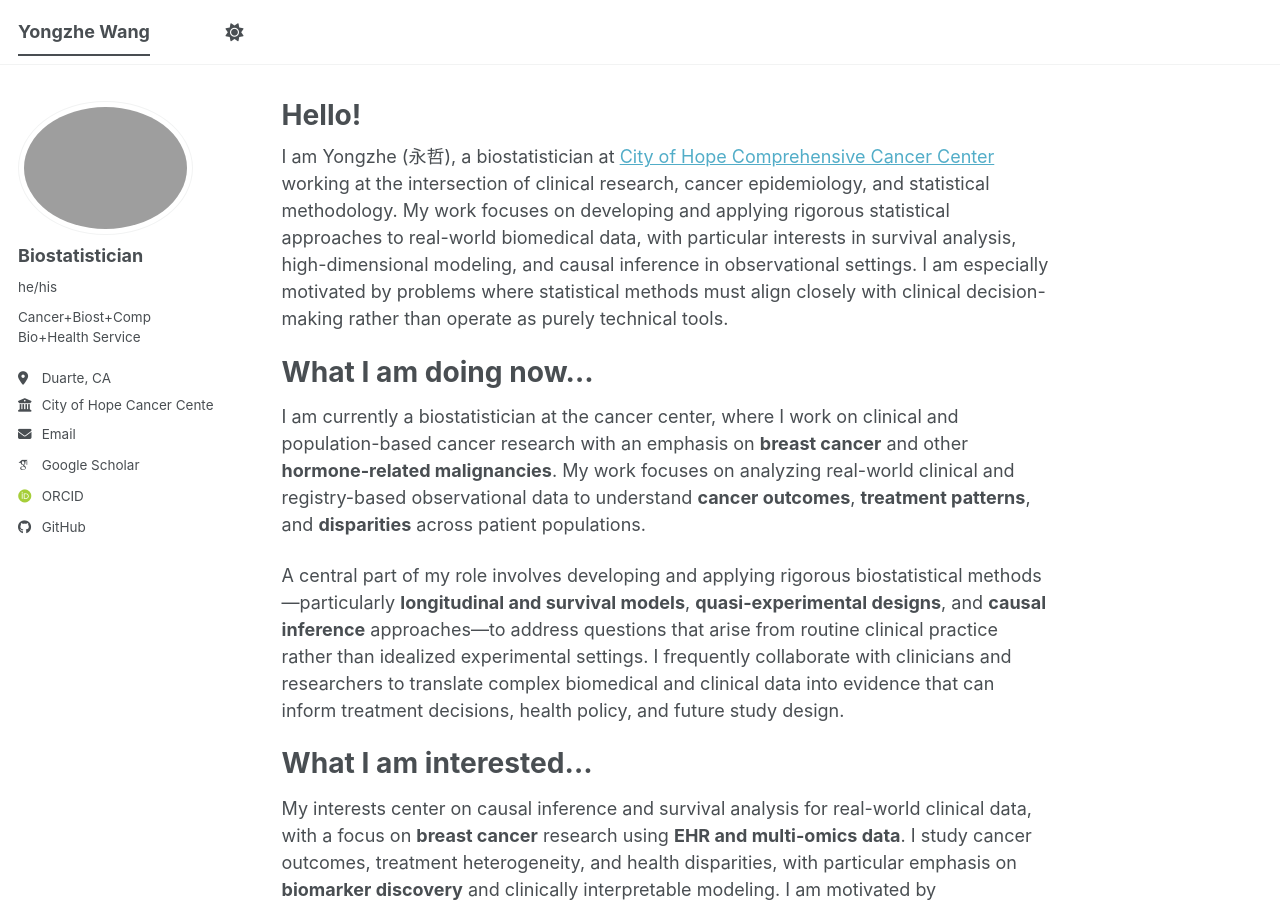
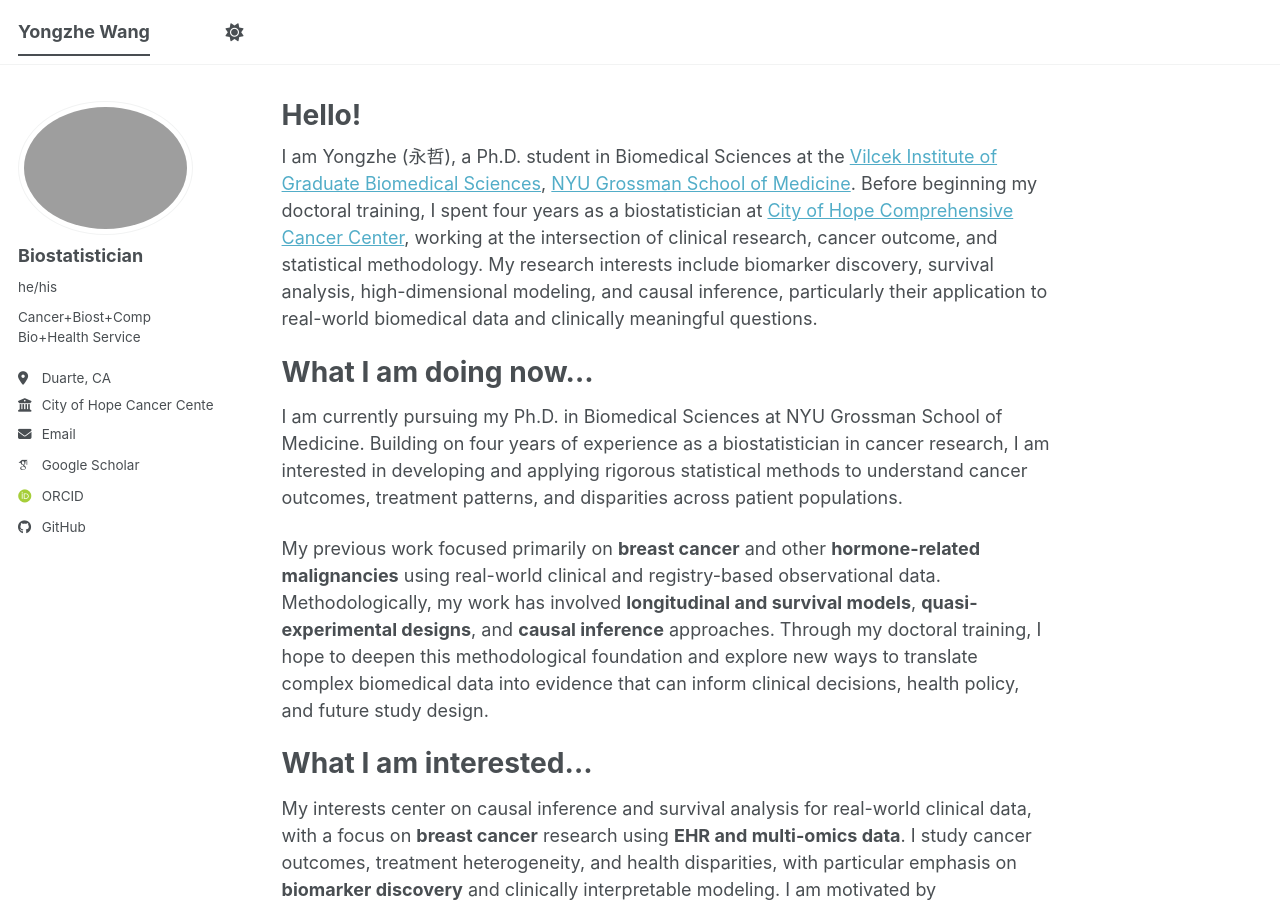
Before and after one commit to YzwIsALaity/yonwang, a Jekyll site: the page built from _pages/about.md, in a window 1280 px wide and 900 px high. Built offline with Jekyll 4.4.1, drawn with Linux system fonts in a browser that asks for light colours; some web fonts are replaced; a script bundle is joined from its source files by our own code; library files that are not in the unit come from our copies.

Commit message:
Update about.md

```diff
--- a/_pages/about.md
+++ b/_pages/about.md
@@ -7,13 +7,13 @@ redirect_from:
   - /about.html
 ---
 
-I am Yongzhe (永哲), a biostatistician at [City of Hope Comprehensive Cancer Center](https://www.cityofhope.org/) working at the intersection of clinical research, cancer epidemiology, and statistical methodology. My work focuses on developing and applying rigorous statistical approaches to real-world biomedical data, with particular interests in survival analysis, high-dimensional modeling, and causal inference in observational settings. I am especially motivated by problems where statistical methods must align closely with clinical decision-making rather than operate as purely technical tools.
+I am Yongzhe (永哲), a Ph.D. student in Biomedical Sciences at the [Vilcek Institute of Graduate Biomedical Sciences](https://med.nyu.edu/research/vilcek-institute-graduate-biomedical-sciences/), [NYU Grossman School of Medicine](https://med.nyu.edu). Before beginning my doctoral training, I spent four years as a biostatistician at [City of Hope Comprehensive Cancer Center](https://www.cityofhope.org/), working at the intersection of clinical research, cancer outcome, and statistical methodology. My research interests include biomarker discovery, survival analysis, high-dimensional modeling, and causal inference, particularly their application to real-world biomedical data and clinically meaningful questions.
 
 What I am doing now...
 ======
-I am currently a biostatistician at the cancer center, where I work on clinical and population-based cancer research with an emphasis on __breast cancer__ and other __hormone-related malignancies__. My work focuses on analyzing real-world clinical and registry-based observational data to understand __cancer outcomes__, __treatment patterns__, and __disparities__ across patient populations.
+I am currently pursuing my Ph.D. in Biomedical Sciences at NYU Grossman School of Medicine. Building on four years of experience as a biostatistician in cancer research, I am interested in developing and applying rigorous statistical methods to understand cancer outcomes, treatment patterns, and disparities across patient populations.
 
-A central part of my role involves developing and applying rigorous biostatistical methods—particularly __longitudinal and survival models__, __quasi-experimental designs__, and __causal inference__ approaches—to address questions that arise from routine clinical practice rather than idealized experimental settings. I frequently collaborate with clinicians and researchers to translate complex biomedical and clinical data into evidence that can inform treatment decisions, health policy, and future study design.
+My previous work focused primarily on __breast cancer__ and other __hormone-related malignancies__ using real-world clinical and registry-based observational data. Methodologically, my work has involved __longitudinal and survival models__, __quasi-experimental designs__, and __causal inference__ approaches. Through my doctoral training, I hope to deepen this methodological foundation and explore new ways to translate complex biomedical data into evidence that can inform clinical decisions, health policy, and future study design.
 
 What I am interested...
 ======
```
